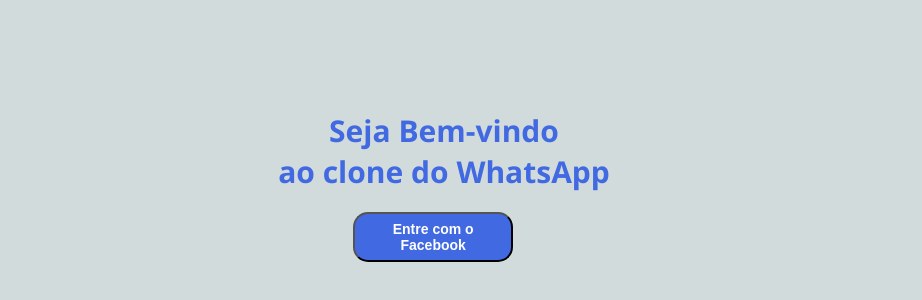
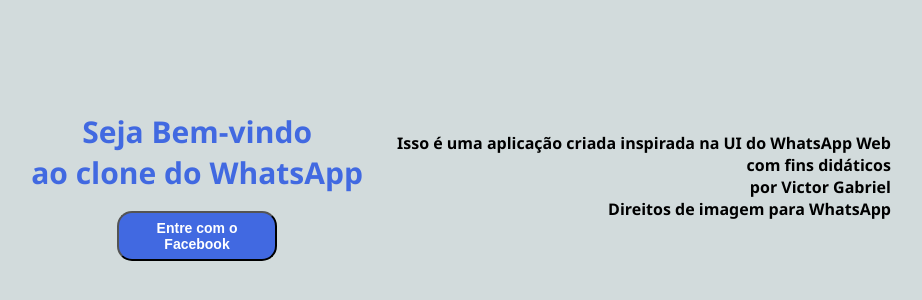
Before and after one commit to victorgabriel08fs/whatsapp-ui-clone, a React (Create React App) app in the folder whatsapp/: page / in a window 1280 px wide. Shown: the part 224-524 px from the top of the page, without its empty margins (196-1118 px from the left). Built offline with nearby package versions, Linux system fonts and the light colour scheme.

Commit message:
Complete

```diff
--- a/whatsapp/src/components/Login/index.js
+++ b/whatsapp/src/components/Login/index.js
@@ -24,6 +24,13 @@
                 </div>
                 <button className="loginButton" onClick={handleLogin}>Entre com o Facebook</button>
             </div>
+
+            <div className="foot">
+                Isso é uma aplicação criada inspirada na UI do WhatsApp Web<br />com fins didáticos<br />
+                por Victor Gabriel<br />
+                Direitos de imagem para WhatsApp
+
+            </div>
         </div>
     );
 }
--- a/whatsapp/src/components/Login/styles.css
+++ b/whatsapp/src/components/Login/styles.css
@@ -2,10 +2,8 @@
     width: 100vw;
     height: 100vh;
     background-color: #D2DBDC;
-    position: fixed;
     display: flex;
     align-items: center;
-    z-index: 1;
     justify-content: center;
 }
 
@@ -13,10 +11,13 @@
     width: 250px;
     height: 500px;
     display: flex;
-    z-index: 2;
-    background-color: #000;
     justify-content: center;
     align-items: center;
+}
+
+.title {
+    width: 400px;
+    height: 100px;
 }
 
 .title h1 {
@@ -31,7 +32,7 @@
     height: 50px;
     border-radius: 15px;
     background-color: royalblue;
-    margin-left: 75px;
+    margin-left: 120px;
     color: #FFF;
     display: flex;
     align-items: center;
@@ -39,3 +40,10 @@
     font-size: 14px;
     font-weight: bold;
 }
+
+.foot {
+    margin: 50px 0;
+    font-size: 16px;
+    text-align: right;
+    font-weight: bold;
+}
```
